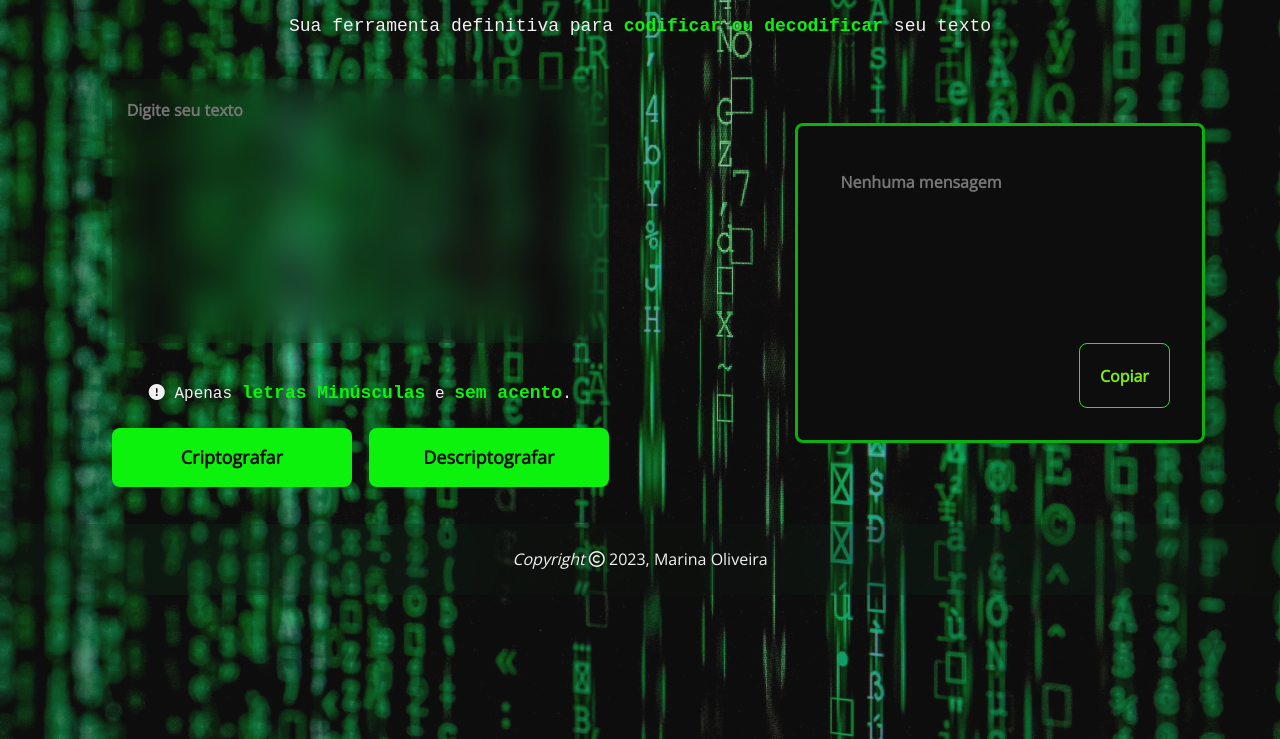
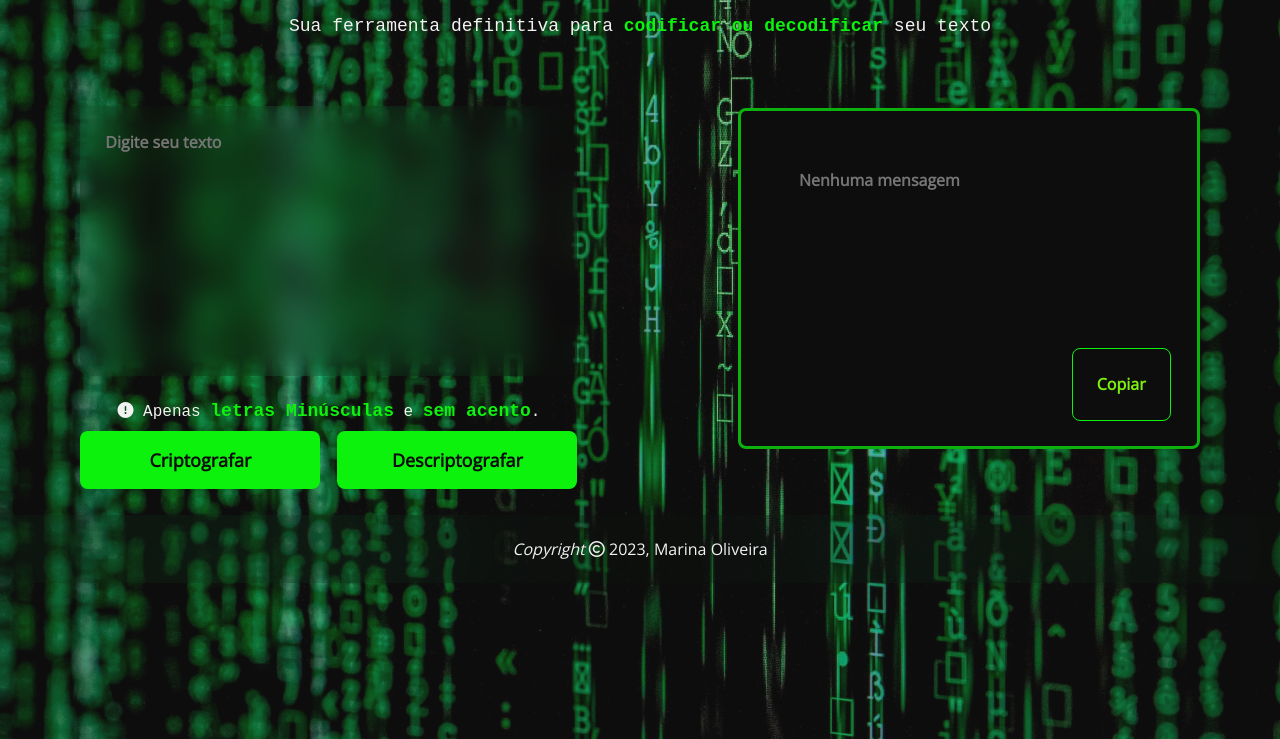
Before and after one commit to Marynamore/decoding_challenge, a plain HTML site: page index.html in a window 1280 px wide. Shown: the part 61-800 px from the top of the page. Drawn offline with nearby package versions, Linux system fonts and the light colour scheme.

Commit message:
Ajustes no main e no footer

```diff
--- a/css/style.css
+++ b/css/style.css
@@ -65,24 +65,27 @@ main.container_main {
     justify-content: space-around;
 }
 
-main.container_main section.text_session{
+main.container_main section.text_session {
+    margin: 5% 0 2% 0;
     display: flex;
     flex-direction: column;
-    margin: 2.9%;
-    gap: 15px;
 }
 
-section.text_session textarea, section.console_session textarea{
+main.container_main section.text_session textarea{
     width: 100%;
+    backdrop-filter: blur(1em);
+    padding: 5%;
+    font-family: var(--font-text);
+}
+
+textarea{
     border: none;
     background-color: transparent;
-    border-radius: .5em;
-    backdrop-filter: blur(1em);
-    padding: 3.95% 3% 4.9% 3%;
-    font-family: var(--font-text);
+    border-radius: .5rem;
     font-size: medium;
     font-weight: 600;
     color: var(--color-primaria);
+    font-family: var(--font-text);
     resize: none;
 }
 
@@ -126,15 +129,15 @@ main.container_main section.text_session .button_decodificador button:hover{
 main.container_main section.console_session{
     display: flex;
     align-items: flex-end;
-    padding: 2rem;
+    padding: 2%;
     background-color: var(--color-letter-btn);
     border: 3px solid var(--color-border-console);
-    font-size: medium;
     border-radius: .5rem;
 }
 
 main.container_main section.console_session textarea{
     outline: none;
+    padding: 2rem;
 }
 
 main.container_main section.console_session .button_cop{
@@ -158,11 +161,11 @@ main.container_main section.console_session .button_cop:hover{
 footer.container_footer{
     backdrop-filter: blur(5em);
     text-align: center;
+    padding: 1.8%;
 }
 
 footer.container_footer p{
     color: var(--color-primaria);
-    padding: 1.9%;
     font-family: var(--font-text);
     font-size: medium;
     font-weight: 500;
@@ -186,7 +189,7 @@ footer.container_footer p{
 
     main.container_main section.text_session,
     section.console_session {
-        width: 80%;
+        width: 70%;
     }
 
     main.container_main section.text_session .button_decodificador{
```
